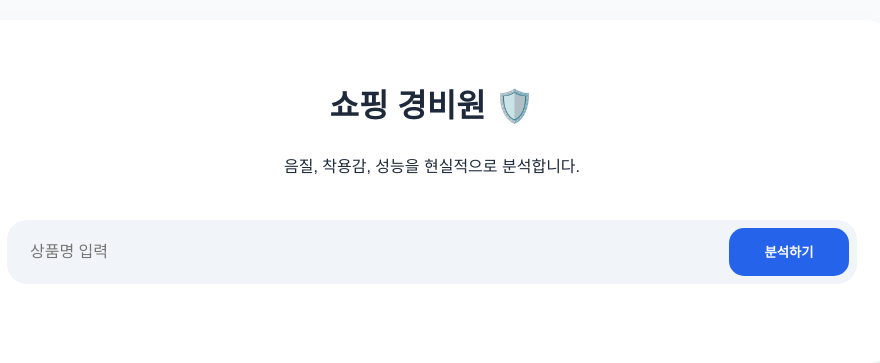
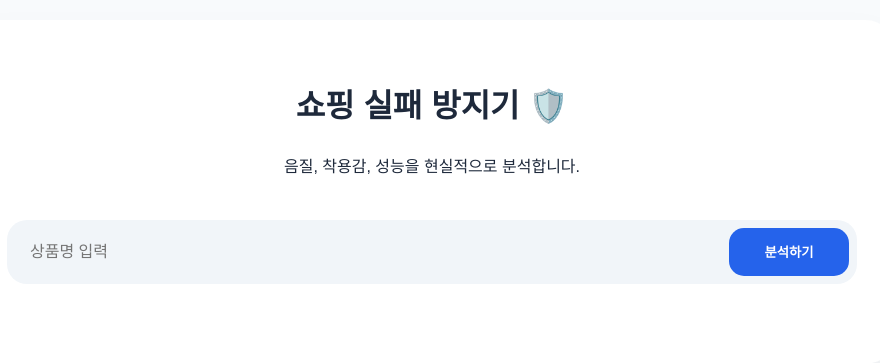
Before and after one commit to qjootkar1/-, a FastAPI app: page / in a window 1280 px wide. Shown: the top 363 px of the page, without its empty margins (208-1088 px from the left). Run offline with FastAPI, Linux system fonts and the light colour scheme.

Commit message:
Update title and header text in index.html

```diff
--- a/templates/index.html
+++ b/templates/index.html
@@ -3,7 +3,7 @@
 <head>
     <meta charset="UTF-8">
     <meta name="viewport" content="width=device-width, initial-scale=1.0">
-    <title>쇼핑 경비원 🛡️</title>
+    <title>쇼핑 실패 방지기 🛡️</title>
     <script src="https://cdn.jsdelivr.net/npm/vue@2"></script>
     <script src="https://cdn.jsdelivr.net/npm/axios/dist/axios.min.js"></script>
     <style>
@@ -29,7 +29,7 @@
 <body>
     <div id="app" class="container">
         <div class="header">
-            <h1>쇼핑 경비원 🛡️</h1>
+            <h1>쇼핑 실패 방지기 🛡️</h1>
             <p>음질, 착용감, 성능을 현실적으로 분석합니다.</p>
         </div>
 
```
